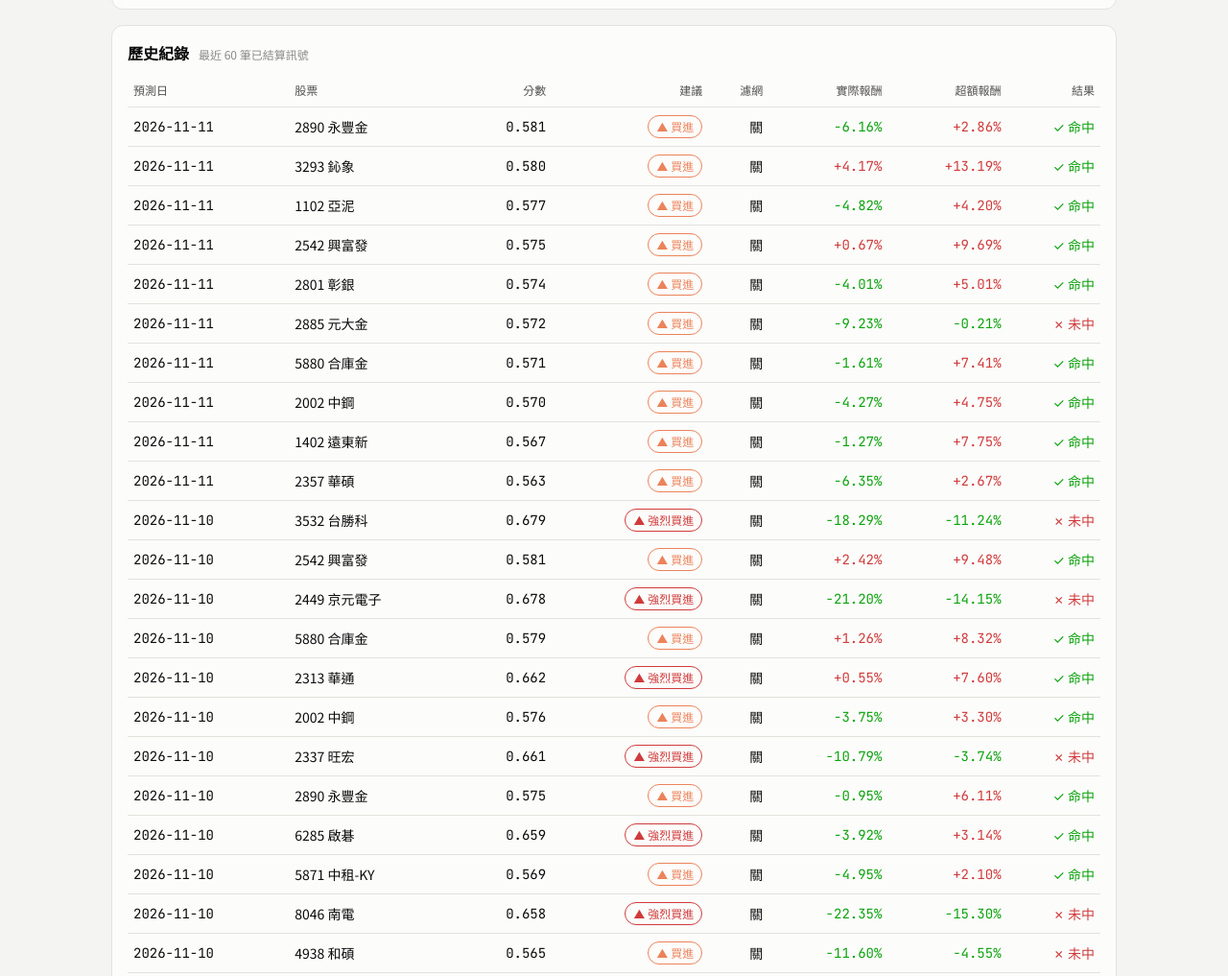
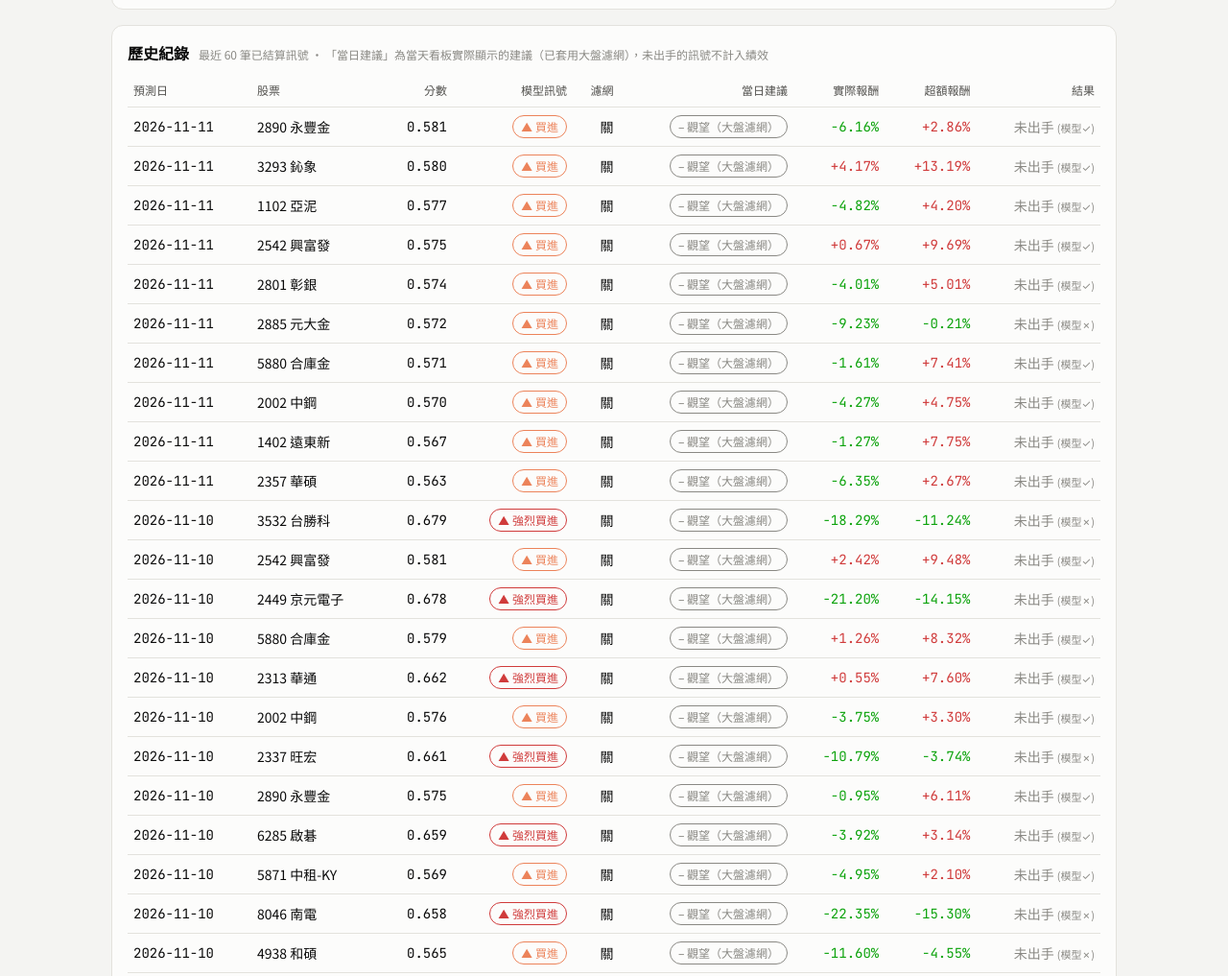
Before and after one commit to Zhen-u-Wang/StockTest, a plain HTML site: page docs/index.html in a window 1280 px wide. Shown: the part 954-1971 px from the top of the page at 96% size. Drawn offline with nearby package versions, Linux system fonts and the light colour scheme.

Commit message:
歷史紀錄改顯示當日實際建議（套用大盤濾網），未出手不計命中
a歷史表原本顯示 raw_signal，濾網關閉時仍顯示買進，與當天看板不一致。改為同時顯示模型訊號與當日建議，未出手的列標示「未出手」。

Co-Authored-By: Claude Opus 5.5 <noreply@anthropic.com>
Claude-Session: https://claude.ai/code/session_019p48RQRNczEyZANWdXYGKD

```diff
--- a/docs/index.html
+++ b/docs/index.html
@@ -63,6 +63,7 @@
            border: 1px solid currentColor; }
   .b-strong { color: var(--up); }  .b-buy { color: var(--up-soft); }  .b-wait { color: var(--flat); }
   .hit { color: var(--good); }  .miss { color: var(--up); }
+  .skip { color: var(--muted); }  .skip small { font-size: 11px; }
   .pos { color: var(--up); }  .neg { color: var(--good); }   /* 台股慣例：紅漲綠跌 */
   .tbl-wrap { overflow-x: auto; }
   #chart { width: 100%; height: 280px; }
@@ -100,9 +101,9 @@
   </section>
 
   <section>
-    <h2><span>歷史紀錄</span> <small>最近 60 筆已結算訊號</small></h2>
+    <h2><span>歷史紀錄</span> <small>最近 60 筆已結算訊號 · 「當日建議」為當天看板實際顯示的建議（已套用大盤濾網），未出手的訊號不計入績效</small></h2>
     <div class="tbl-wrap"><table id="history"><thead><tr>
-      <th class="l">預測日</th><th class="l">股票</th><th>分數</th><th>建議</th><th>濾網</th><th>實際報酬</th><th>超額報酬</th><th>結果</th>
+      <th class="l">預測日</th><th class="l">股票</th><th>分數</th><th>模型訊號</th><th>濾網</th><th>當日建議</th><th>實際報酬</th><th>超額報酬</th><th>結果</th>
     </tr></thead><tbody></tbody></table></div>
   </section>
 
@@ -237,16 +238,24 @@ function renderToday(rows) {
 
 function renderHistory(rows) {
   const tb = $("#history tbody");
-  if (!rows.length) { tb.innerHTML = `<tr><td colspan="8" class="empty">尚無已結算訊號</td></tr>`; return; }
+  if (!rows.length) { tb.innerHTML = `<tr><td colspan="9" class="empty">尚無已結算訊號</td></tr>`; return; }
+  const isBuy = (s) => !!s && (s.startsWith("買進") || s.startsWith("強烈"));
+  const result = (r) => {
+    if (r.hit == null) return `<td>待結算</td>`;
+    // 當天實際建議不是買進（例如被大盤濾網擋下）→ 沒有出手，不算命中/未中，只附註模型本身對錯
+    if (!isBuy(r.signal)) return `<td class="skip">未出手 <small>(模型${r.hit ? "✓" : "✗"})</small></td>`;
+    return `<td class="${r.hit ? "hit" : "miss"}">${r.hit ? "✓ 命中" : "✗ 未中"}</td>`;
+  };
   tb.innerHTML = rows.map((r) => `<tr>
     <td class="l num">${r.pred_date}</td>
     <td class="l">${r.stock_id} ${r.stock_name ?? ""}</td>
     <td class="num">${r.score?.toFixed(3)}</td>
     <td>${badge(r.raw_signal)}</td>
     <td>${r.market_on ? "開" : "關"}</td>
+    <td>${badge(r.signal ?? r.raw_signal)}</td>
     <td class="num ${cls(r.actual_return)}">${signedPct(r.actual_return)}</td>
     <td class="num ${cls(r.excess_return)}">${signedPct(r.excess_return)}</td>
-    <td class="${r.hit == null ? "" : r.hit ? "hit" : "miss"}">${r.hit == null ? "待結算" : r.hit ? "✓ 命中" : "✗ 未中"}</td></tr>`).join("");
+    ${result(r)}</tr>`).join("");
 }
 
 function renderSnapshot(rows) {
```
